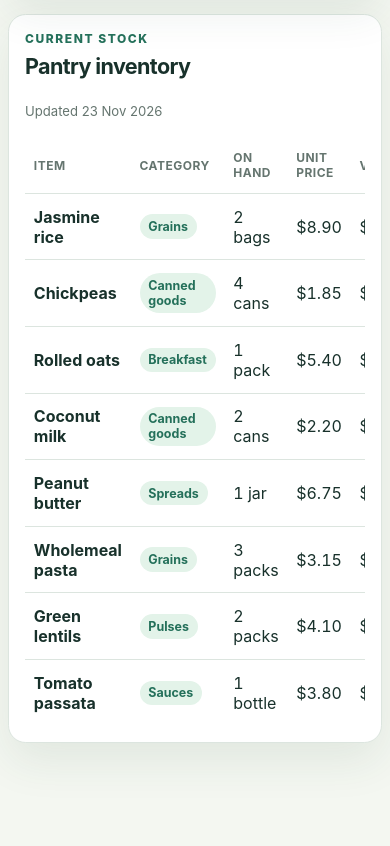
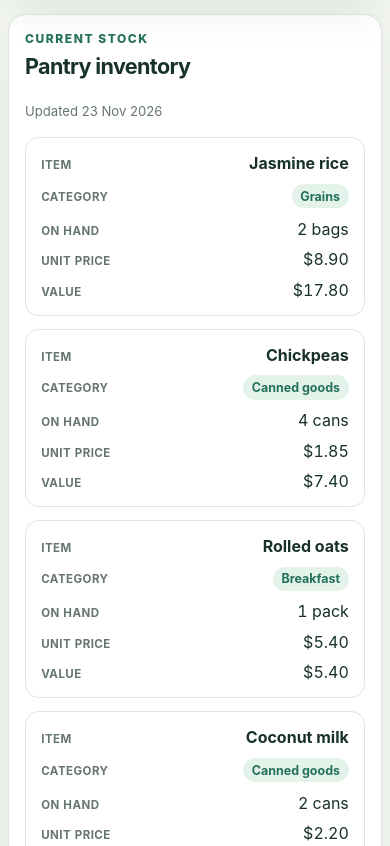
Before and after one commit to chocoHacks33/pantry-pulse-dashboard, a website: page index.html in a window 390 px wide. Shown: the part 780-1626 px from the top of the page. Before the commit the page ends 1587 px from the top, so only its background shows below. Drawn offline with Linux system fonts and the light colour scheme.

Commit message:
Add mobile inventory card layout

```diff
--- a/app.js
+++ b/app.js
@@ -15,10 +15,11 @@ function setText(id, value) {
   document.getElementById(id).textContent = value;
 }
 
-function createCell(value, className = "") {
+function createCell(value, className = "", label = "") {
   const cell = document.createElement("td");
   cell.textContent = value;
   if (className) cell.className = className;
+  if (label) cell.dataset.label = label;
   return cell;
 }
 
@@ -33,14 +34,15 @@ function renderInventory(items) {
 
     category.className = "category-pill";
     category.textContent = item.category;
+    categoryCell.dataset.label = "Category";
     categoryCell.append(category);
 
     row.append(
-      createCell(item.name, "item-name"),
+      createCell(item.name, "item-name", "Item"),
       categoryCell,
-      createCell(`${item.quantity} ${item.unit}`, "number-cell"),
-      createCell(formatCurrency(item.unitPrice), "number-cell"),
-      createCell(formatCurrency(getItemValue(item)), "number-cell"),
+      createCell(`${item.quantity} ${item.unit}`, "number-cell", "On hand"),
+      createCell(formatCurrency(item.unitPrice), "number-cell", "Unit price"),
+      createCell(formatCurrency(getItemValue(item)), "number-cell", "Value"),
     );
     body.append(row);
   }
--- a/styles.css
+++ b/styles.css
@@ -265,8 +265,62 @@ tbody tr:last-child td {
     padding: 1rem;
   }
 
+  table,
+  thead,
+  tbody,
+  tr,
   th,
   td {
-    padding: 0.8rem 0.55rem;
+    display: block;
+  }
+
+  thead {
+    position: absolute;
+    width: 1px;
+    height: 1px;
+    overflow: hidden;
+    clip: rect(0 0 0 0);
+    white-space: nowrap;
+  }
+
+  tbody {
+    display: grid;
+    gap: 0.8rem;
+  }
+
+  tbody tr {
+    display: grid;
+    gap: 0.65rem;
+    padding: 0.95rem;
+    border: 1px solid var(--line);
+    border-radius: 0.85rem;
+  }
+
+  td {
+    display: grid;
+    grid-template-columns: minmax(5.7rem, 0.7fr) 1fr;
+    gap: 0.8rem;
+    align-items: baseline;
+    padding: 0;
+    text-align: right;
+    border: 0;
+  }
+
+  td::before {
+    content: attr(data-label);
+    color: var(--muted);
+    font-size: 0.72rem;
+    font-weight: 750;
+    letter-spacing: 0.04em;
+    text-align: left;
+    text-transform: uppercase;
+  }
+
+  .item-name {
+    overflow-wrap: anywhere;
+  }
+
+  .category-pill {
+    justify-self: end;
   }
 }
```
Also changed, not shown: test/mobile.test.js (added, +18 -0 lines), README.md.
